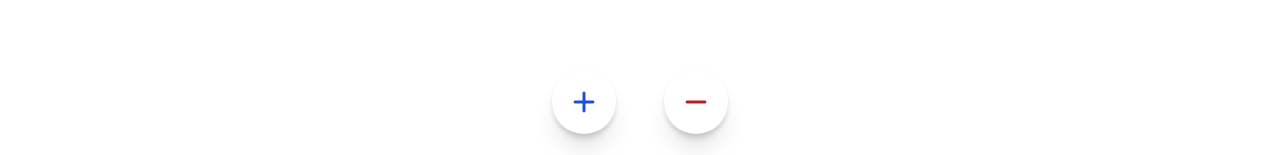
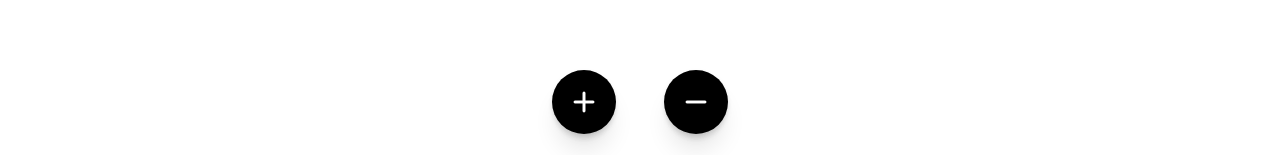
Before and after one commit to luiztsmelo/monetto, a Vue app: page / in a window 1280 px wide. Shown: the part 642-797 px from the top of the page. Built offline with nearby package versions, Linux system fonts and the light colour scheme; what vue3-apexcharts would draw is missing.

Commit message:
Fix floaters

```diff
--- a/src/components/TransactionFloaters.vue
+++ b/src/components/TransactionFloaters.vue
@@ -3,14 +3,14 @@
 <template>
   <div class="fixed left-6 right-6 bottom-6 flex items-center justify-center gap-12">
     <button
-      class="flex items-center justify-center bg-white p-4 h-16 w-16 rounded-full active:scale-[0.97] transition duration-[200] ease-[cubic-bezier(.4,0,.2,1)] drop-shadow-md shadow-xl"
+      class="flex items-center justify-center bg-black p-4 h-16 w-16 rounded-full active:scale-[0.97] transition duration-[200] ease-[cubic-bezier(.4,0,.2,1)] drop-shadow-md shadow-xl"
     >
-      <span class="material-icons-round !text-4xl text-blue-700">add</span>
+      <span class="material-icons-round !text-4xl text-white">add</span>
     </button>
     <button
-      class="flex items-center justify-center bg-white p-4 h-16 w-16 rounded-full active:scale-[0.97] transition duration-[200] ease-[cubic-bezier(.4,0,.2,1)] drop-shadow-md shadow-xl"
+      class="flex items-center justify-center bg-black p-4 h-16 w-16 rounded-full active:scale-[0.97] transition duration-[200] ease-[cubic-bezier(.4,0,.2,1)] drop-shadow-md shadow-xl"
     >
-      <span class="material-icons-round !text-4xl text-red-700">remove</span>
+      <span class="material-icons-round !text-4xl text-white">remove</span>
     </button>
   </div>
 </template>
```
